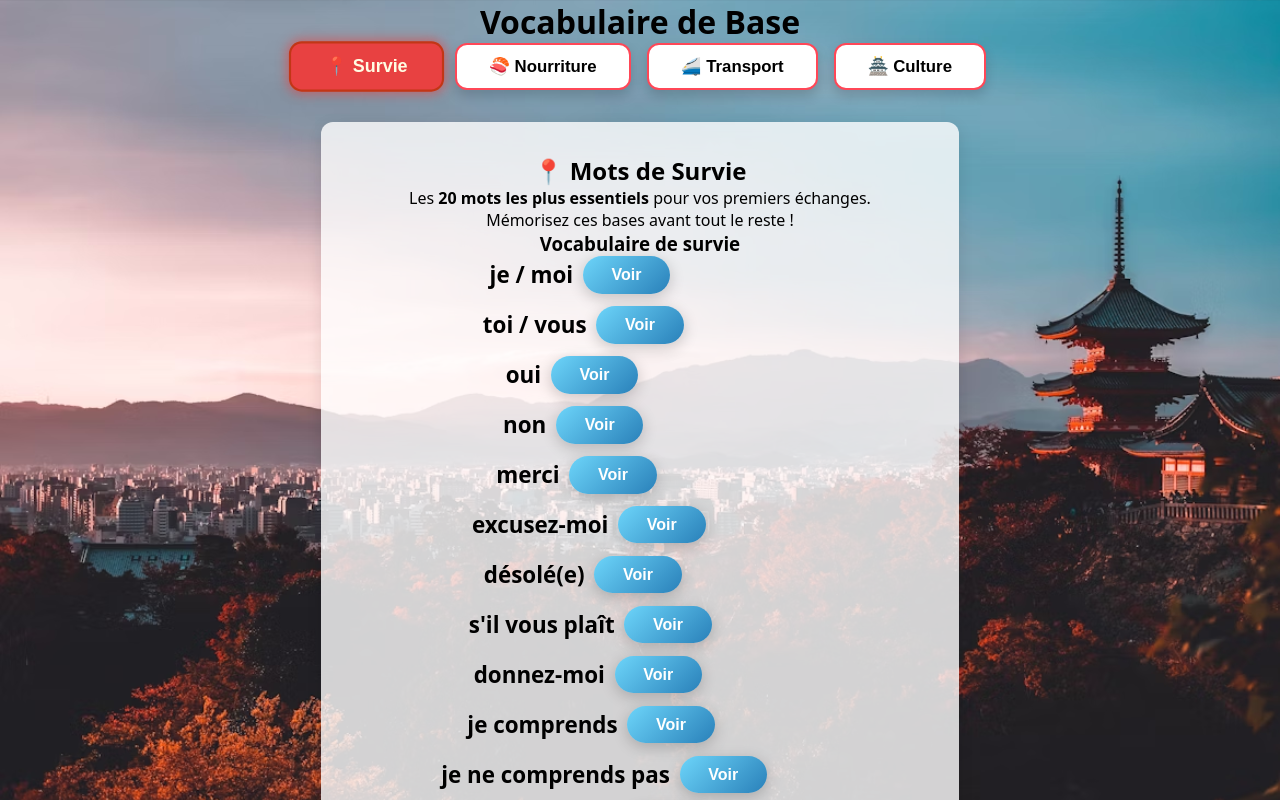
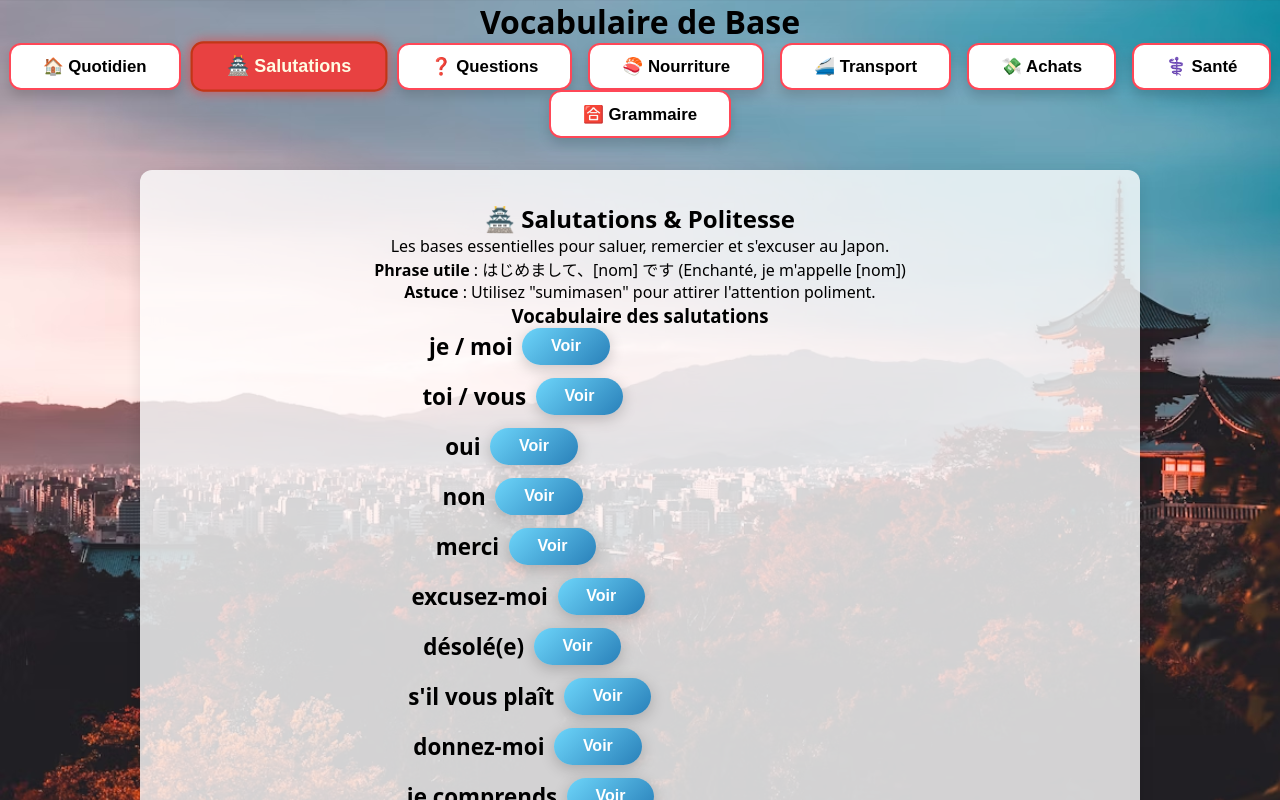
Before and after one commit to Yohann-Faustino/learnJapan, a React (Vite) app: page /base in a window 1280 px wide. Shown: the top 800 px of the page. Built offline with nearby package versions, Linux system fonts and the light colour scheme.

Commit message:
reorganisation cour vocab de base pour des lessons plus petites et plus digestes

```diff
--- /dev/null
+++ b/src/data/baseVocabularyData/vocabAchats.ts
@@ -0,0 +1,5 @@
+import type { Question } from "../../types/Question";
+
+export const achatsVocab: Question[] = [];
+
+export const achatsQuestions = [];
--- a/src/data/baseVocabularyData/vocabCulture.ts
+++ /dev/null
@@ -1,5 +0,0 @@
-import type { Question } from "../../types/Question";
-
-export const cultureVocab: Question[] = [];
-
-export const cultureQuestions = [];
--- /dev/null
+++ b/src/data/baseVocabularyData/vocabGrammaire.ts
@@ -0,0 +1,5 @@
+import type { Question } from "../../types/Question";
+
+export const grammaireVocab: Question[] = [];
+
+export const grammaireQuestions = [];
--- /dev/null
+++ b/src/data/baseVocabularyData/vocabQuestions.ts
@@ -0,0 +1,5 @@
+import type { Question } from "../../types/Question";
+
+export const questionsVocab: Question[] = [];
+
+export const questionsQuestions = [];
--- /dev/null
+++ b/src/data/baseVocabularyData/vocabQuotidien.ts
@@ -0,0 +1,5 @@
+import type { Question } from "../../types/Question";
+
+export const quotidienVocab: Question[] = [];
+
+export const quotidienQuestions = [];
--- a/src/data/baseVocabularyData/vocabSurvie.ts
+++ b/src/data/baseVocabularyData/vocabSalutations.ts
@@ -2,7 +2,7 @@ import type { Question } from "../../types/Question";
 
 // VOCABULAIRE (20 mots)
 
-export const survieVocab = [
+export const salutationsVocab = [
   { french: "je / moi", romaji: "watashi", pronunciation: "wa-ta-chi" },
   { french: "toi / vous", romaji: "anata", pronunciation: "a-na-ta" },
   { french: "oui", romaji: "hai", pronunciation: "ha-ï" },
@@ -49,7 +49,7 @@ export const survieVocab = [
   { french: "cela (près de toi)", romaji: "sore", pronunciation: "so-ré" },
 ];
 
-export const survieQuestions: Question[] = [
+export const salutationsQuestions: Question[] = [
   // QUESTIONS 1-20 : FRANÇAIS → JAPONAIS
   {
     id: 1,
--- /dev/null
+++ b/src/data/baseVocabularyData/vocabSante.ts
@@ -0,0 +1,5 @@
+import type { Question } from "../../types/Question";
+
+export const santeVocab: Question[] = [];
+
+export const santeQuestions = [];
--- a/src/pages/BaseVocabulary.tsx
+++ b/src/pages/BaseVocabulary.tsx
@@ -7,9 +7,9 @@ import TabButton from "../components/TabButton";
 import styles from "./BaseVocabulary.module.css";
 
 import {
-  survieVocab,
-  survieQuestions,
-} from "../data/baseVocabularyData/vocabSurvie";
+  salutationsVocab,
+  salutationsQuestions,
+} from "../data/baseVocabularyData/vocabSalutations";
 import {
   nourritureVocab,
   nourritureQuestions,
@@ -19,14 +19,41 @@ import {
   transportQuestions,
 } from "../data/baseVocabularyData/vocabTransport";
 import {
-  cultureVocab,
-  cultureQuestions,
-} from "../data/baseVocabularyData/vocabCulture";
+  achatsVocab,
+  achatsQuestions,
+} from "../data/baseVocabularyData/vocabAchats";
 
-type Section = "survie" | "nourriture" | "transport" | "culture";
+import {
+  santeVocab,
+  santeQuestions,
+} from "../data/baseVocabularyData/vocabSante";
+import {
+  quotidienVocab,
+  quotidienQuestions,
+} from "../data/baseVocabularyData/vocabQuotidien";
+
+import {
+  grammaireVocab,
+  grammaireQuestions,
+} from "../data/baseVocabularyData/vocabGrammaire";
+
+import {
+  questionsVocab,
+  questionsQuestions,
+} from "../data/baseVocabularyData/vocabQuestions";
+
+type Section =
+  | "quotidien"
+  | "salutations"
+  | "questions"
+  | "nourriture"
+  | "transport"
+  | "achats"
+  | "santé"
+  | "grammaire";
 
 export default function BaseVocabularyPage() {
-  const [activeSection, setActiveSection] = useState<Section>("survie");
+  const [activeSection, setActiveSection] = useState<Section>("salutations");
 
   const renderMiniVocab = (
     list: { french: string; romaji: string; pronunciation: string }[],
@@ -45,23 +72,79 @@ export default function BaseVocabularyPage() {
 
   const renderSection = () => {
     switch (activeSection) {
-      case "survie":
+      case "quotidien":
         return (
           <>
-            <h2>📍 Mots de Survie</h2>
+            <h2>🏠 Quotidien </h2>
             <div className={styles.cours}>
               <p>
-                Les <strong>20 mots les plus essentiels</strong> pour vos
-                premiers échanges.
+                "Les objets et situations de la vie de tous les jours au Japon.
+                Essentiel pour décrire votre environnement."
               </p>
-              <p>Mémorisez ces bases avant tout le reste !</p>
+
+              <p>
+                <strong>Phrase utile </strong>: ここは [lieu] です (Ici c'est
+                [lieu])
+              </p>
             </div>
 
-            <h3>Vocabulaire de survie</h3>
-            {renderMiniVocab(survieVocab)}
+            <h3>Vocabulaire du quotidien</h3>
+            {renderMiniVocab(quotidienVocab)}
 
             <div className={styles.miniQuiz}>
-              <Quiz questions={survieQuestions} title="Quiz Survie" />
+              <Quiz questions={quotidienQuestions} title="Quiz Quotidien" />
+            </div>
+          </>
+        );
+
+      case "salutations":
+        return (
+          <>
+            <h2>🏯 Salutations & Politesse</h2>
+            <div className={styles.cours}>
+              <p>
+                Les bases essentielles pour saluer, remercier et s'excuser au
+                Japon.
+              </p>
+              <p>
+                <strong>Phrase utile</strong> : はじめまして、[nom] です
+                (Enchanté, je m'appelle [nom])
+              </p>
+              <p>
+                <strong>Astuce</strong> : Utilisez "sumimasen" pour attirer
+                l'attention poliment.
+              </p>
+            </div>
+
+            <h3>Vocabulaire des salutations</h3>
+            {renderMiniVocab(salutationsVocab)}
+
+            <div className={styles.miniQuiz}>
+              <Quiz questions={salutationsQuestions} title="Quiz Salutations" />
+            </div>
+          </>
+        );
+
+      case "questions":
+        return (
+          <>
+            <h2>❓ Questions</h2>
+            <div className={styles.cours}>
+              <p>
+                "Apprenez à poser des questions simples. La clé pour obtenir des
+                informations et communiquer efficacement."
+              </p>
+              <p>
+                <strong>Phrase utile</strong>: [mot] は なんですか？ (Qu'est-ce
+                que [mot] ?)
+              </p>
+            </div>
+
+            <h3>Vocabulaire du questionnement</h3>
+            {renderMiniVocab(questionsVocab)}
+
+            <div className={styles.miniQuiz}>
+              <Quiz questions={questionsQuestions} title="Quiz Questions" />
             </div>
           </>
         );
@@ -110,22 +193,72 @@ export default function BaseVocabularyPage() {
           </>
         );
 
-      case "culture":
+      case "achats":
         return (
           <>
-            <h2>🏯 Culture & Visites</h2>
+            <h2>💸 Achats & Argent</h2>
             <div className={styles.cours}>
               <p>
-                Pour visiter temples, comprendre la culture et faire des achats.
+                "Pour faire des courses, négocier les prix et comprendre les
+                transactions. Indispensable pour tout achat."
               </p>
-              <p>Des mots qui rendront votre voyage plus riche !</p>
+              <p>
+                <strong>Phrase utile</strong>: いくらですか？ (C'est combien ?)
+              </p>
+            </div>
+
+            <h3>Vocabulaire des transactions</h3>
+            {renderMiniVocab(achatsVocab)}
+
+            <div className={styles.miniQuiz}>
+              <Quiz questions={achatsQuestions} title="Quiz Achats" />
+            </div>
+          </>
+        );
+
+      case "sante":
+        return (
+          <>
+            <h2>⚕️ Santé</h2>
+            <div className={styles.cours}>
+              <p>
+                "Exprimer des problèmes médicaux, trouver de l'aide et décrire
+                des symptômes. Pour votre sécurité."
+              </p>
+              <p>
+                <strong>Phrase utile</strong>: びょういんは どこですか？ (Où est
+                l'hôpital ?)
+              </p>
+            </div>
+
+            <h3>Vocabulaire sanitaire</h3>
+            {renderMiniVocab(santeVocab)}
+
+            <div className={styles.miniQuiz}>
+              <Quiz questions={santeQuestions} title="Quiz Santé" />
+            </div>
+          </>
+        );
+
+      case "grammaire":
+        return (
+          <>
+            <h2>🈴 Grammaire</h2>
+            <div className={styles.cours}>
+              <p>
+                "Les petits mots qui relient les phrases. Essentiel pour parler
+                de manière naturelle et fluide."
+              </p>
+              <p>
+                <strong>Phrase utile</strong>: [A] と [B] (A et B)
+              </p>
             </div>
 
             <h3>Vocabulaire culturel</h3>
-            {renderMiniVocab(cultureVocab)}
+            {renderMiniVocab(grammaireVocab)}
 
             <div className={styles.miniQuiz}>
-              <Quiz questions={cultureQuestions} title="Quiz Culture" />
+              <Quiz questions={grammaireQuestions} title="Quiz Grammaire" />
             </div>
           </>
         );
@@ -141,10 +274,14 @@ export default function BaseVocabularyPage() {
 
       <div className={styles.navTabs}>
         {[
-          { label: "📍 Survie", key: "survie" },
+          { label: "🏠 Quotidien", key: "quotidien" },
+          { label: "🏯 Salutations", key: "salutations" },
+          { label: "❓ Questions", key: "questions" },
           { label: "🍣 Nourriture", key: "nourriture" },
           { label: "🚄 Transport", key: "transport" },
-          { label: "🏯 Culture", key: "culture" },
+          { label: "💸 Achats", key: "achats" },
+          { label: "⚕️ Santé", key: "sante" },
+          { label: "🈴 Grammaire", key: "grammaire" },
         ].map((tab) => (
           <TabButton
             key={tab.key}
```
